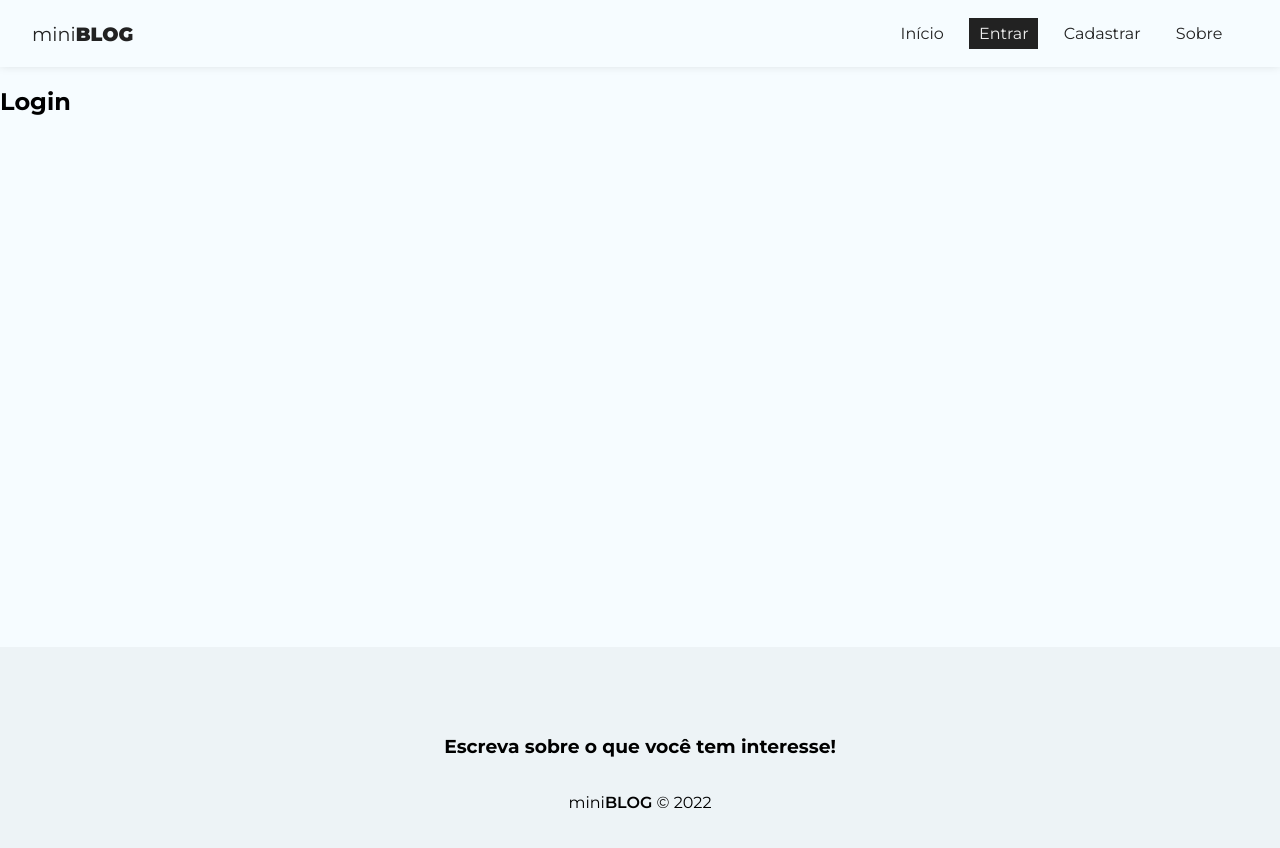
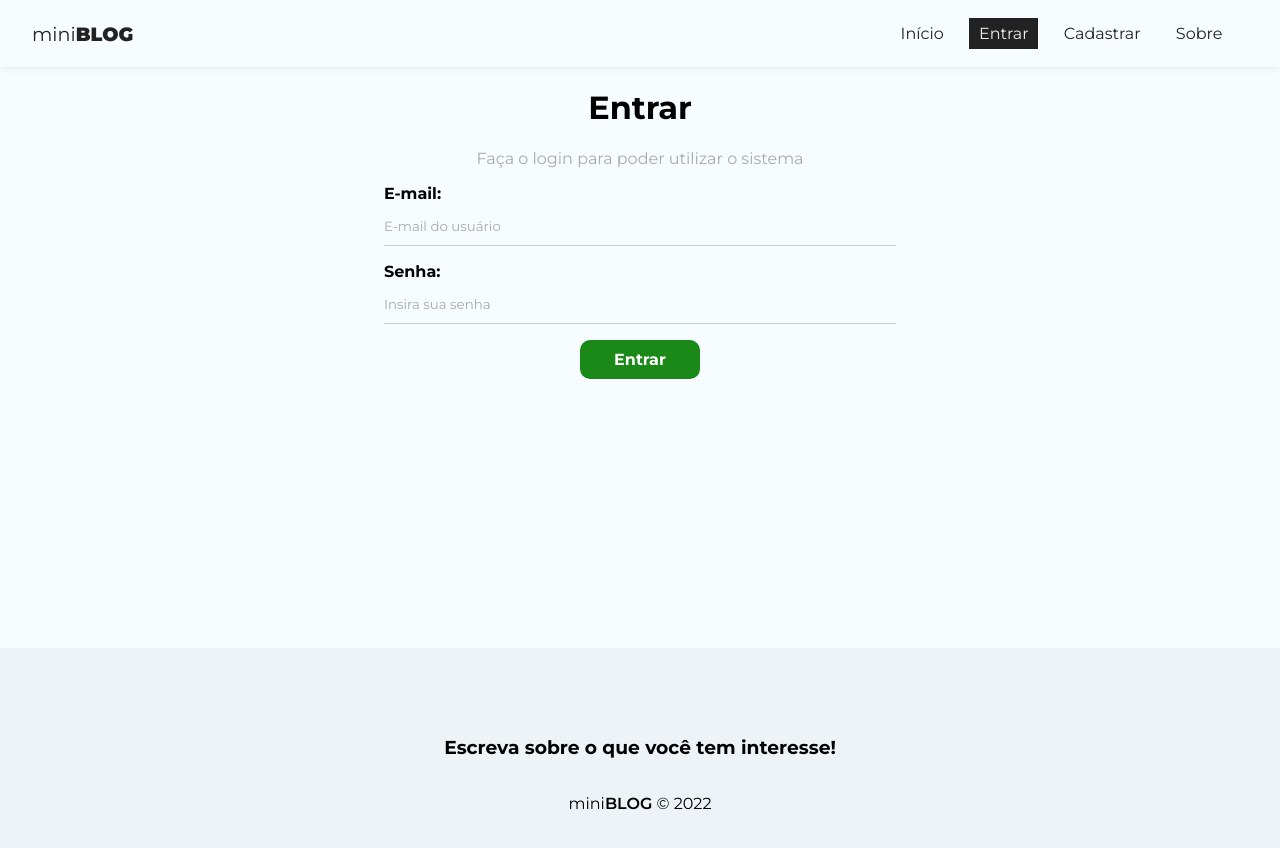
Before and after one commit to henriqfelix/miniblog, a React (Create React App) app: page /login in a window 1280 px wide. Shown: the top 848 px of the page. Built offline with nearby package versions, Linux system fonts and the light colour scheme; no server answers.

Commit message:
criar login

```diff
--- a/src/hooks/useAuthentication.jsx
+++ b/src/hooks/useAuthentication.jsx
@@ -71,6 +71,30 @@
     signOut(auth);
   };
 
+  // LOGIN - SIGN IN
+  const login = async (data) => {
+    checkIfIsCancelled();
+    setLoading(true);
+    setError(false);
+
+    try {
+      await signInWithEmailAndPassword(auth, data.email, data.password);
+      setLoading(false);
+    } catch (error) {
+      let systemErrorMessage;
+
+      if (error.message.includes("user-not-found")) {
+        systemErrorMessage = "Usuário não encontrado.";
+      } else if (error.message.includes("wrong-password")) {
+        systemErrorMessage = "Senha incorreta.";
+      } else {
+        systemErrorMessage = "Ocorreu um erro, por favor tente mais tarde.";
+      }
+      setError(systemErrorMessage);
+      setLoading(false);
+    }
+  };
+
   useEffect(() => {
     return () => setCancelled(true);
   }, []);
@@ -81,5 +105,6 @@
     error,
     loading,
     logout,
+    login,
   };
 };
--- a/src/pages/login/Login.jsx
+++ b/src/pages/login/Login.jsx
@@ -1,9 +1,72 @@
 import styles from "./Login.module.css";
 
+import { useState, useEffect } from "react";
+import { useAuthentication } from "../../hooks/useAuthentication";
+
 const Login = () => {
+  const [email, setEmail] = useState("");
+  const [password, setPassword] = useState("");
+  const [error, setError] = useState("");
+
+  const { login, error: authError, loading } = useAuthentication();
+
+  const handleSubmit = async (e) => {
+    e.preventDefault();
+
+    setError("");
+
+    const user = {
+      email,
+      password,
+    };
+
+    const res = await login(user);
+
+    console.log(res);
+  };
+
+  useEffect(() => {
+    if (authError) {
+      setError(authError);
+    }
+  }, [authError]);
+
   return (
-    <div>
-      <h2>Login</h2>
+    <div className={styles.login}>
+      <h1>Entrar</h1>
+      <p>Faça o login para poder utilizar o sistema</p>
+      <form onSubmit={handleSubmit}>
+        <label>
+          <span>E-mail: </span>
+          <input
+            type="email"
+            name="email"
+            placeholder="E-mail do usuário"
+            required
+            value={email}
+            onChange={(e) => setEmail(e.target.value)}
+          />
+        </label>
+        <label>
+          <span>Senha: </span>
+          <input
+            type="password"
+            name="password"
+            placeholder="Insira sua senha"
+            required
+            value={password}
+            onChange={(e) => setPassword(e.target.value)}
+          />
+        </label>
+
+        {!loading && <button className="btn">Entrar</button>}
+        {loading && (
+          <button className="btn" disabled>
+            Aguarde...
+          </button>
+        )}
+        {error && <p className="error">{error}</p>}
+      </form>
     </div>
   );
 };
--- a/src/pages/login/Login.module.css
+++ b/src/pages/login/Login.module.css
@@ -0,0 +1,7 @@
+.login {
+  text-align: center;
+}
+
+.login p {
+  color: #aaa;
+}
```
